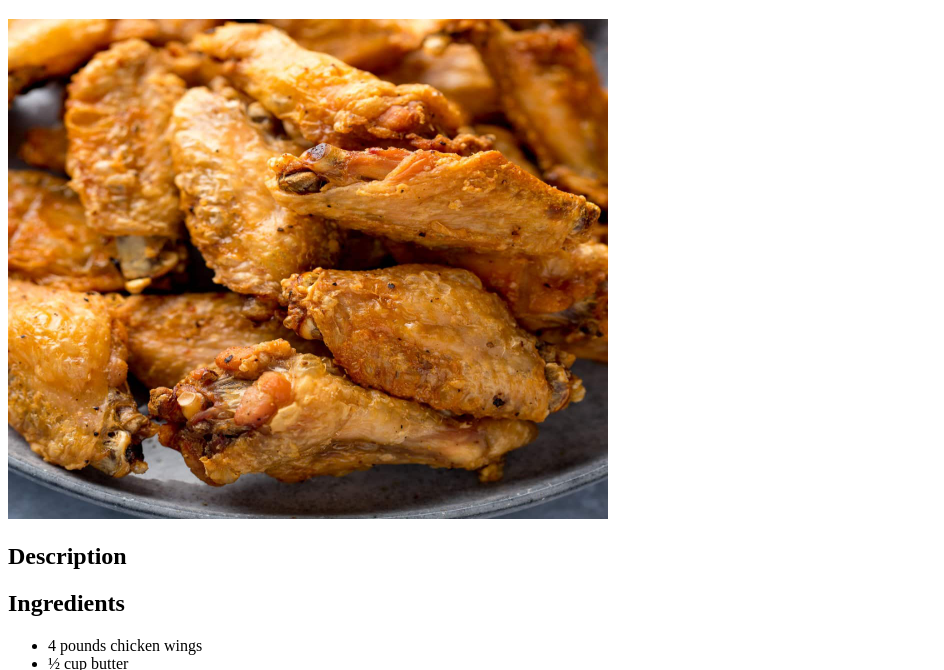
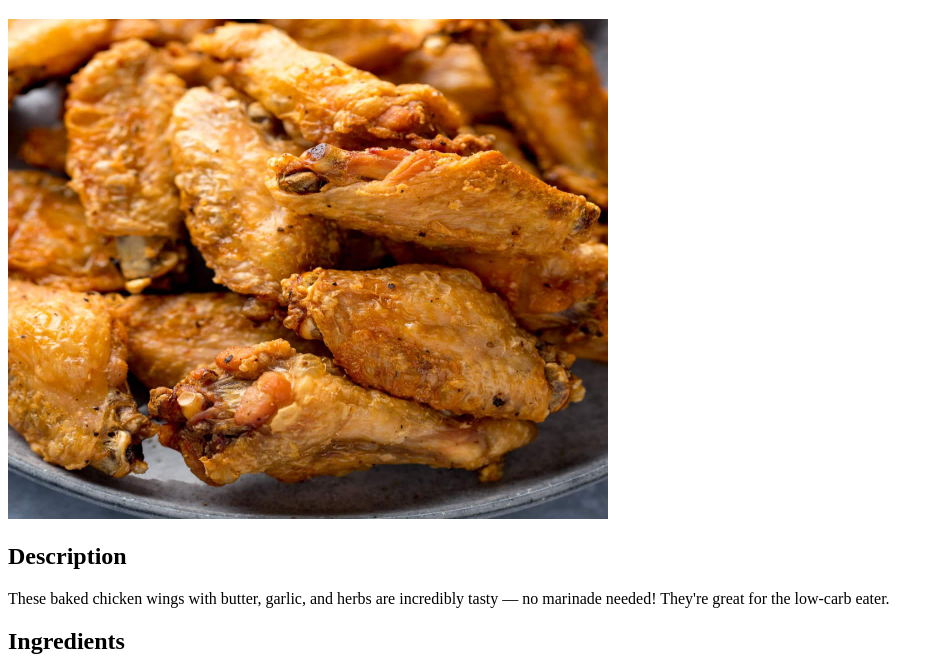
Before and after one commit to RobotH0use/odin-recipes, a plain HTML site: page recipes/chicken-wings.html in a window 1280 px wide. Shown: the part 61-731 px from the top of the page, without its empty margins (0-944 px from the left). Drawn offline with Linux system fonts and the light colour scheme.

Commit message:
Edit chicken-wings.html to display description

```diff
--- a/recipes/chicken-wings.html
+++ b/recipes/chicken-wings.html
@@ -1,16 +1,19 @@
 <!DOCTYPE html>
 <html lang="en">
+
 <head>
     <meta charset="UTF-8">
     <meta name="viewport" content="width=device-width, initial-scale=1.0">
     <title>Crispy Baked Chicken Wings</title>
 
 </head>
+
 <body>
     <h1>Crispy Baked Chicken Wings</h1>
     <img src="../image/chickenwings.jpg" width="600" height="500">
     <h2>Description</h2>
-    <p></p>
+    <p>These baked chicken wings with butter, garlic, and herbs are incredibly tasty — no marinade needed! They're great
+        for the low-carb eater.</p>
     <h2>Ingredients</h2>
     <ul>
         <li>4 pounds chicken wings</li>
@@ -25,12 +28,18 @@
     </ul>
     <h2>Steps</h2>
     <ol>
-        <li>Preheat the oven to 350 degrees F (175 degrees C). Line a shallow baking dish with aluminum foil and grease lightly.</li>
+        <li>Preheat the oven to 350 degrees F (175 degrees C). Line a shallow baking dish with aluminum foil and grease
+            lightly.</li>
         <li>Cut off chicken wing tips and discard. Cut between the joints to separate each wing into two pieces.</li>
-        <li>Heat butter and garlic in a small saucepan over low heat until butter is melted and garlic is fragrant, 3 to 5 minutes.</li>
+        <li>Heat butter and garlic in a small saucepan over low heat until butter is melted and garlic is fragrant, 3 to
+            5 minutes.</li>
         <li>Mix Parmesan cheese, parsley, oregano, paprika, salt, and pepper together in a shallow bowl.</li>
-        <li>Dip chicken wing pieces into melted butter mixture, then press into Parmesan mixture to coat all over. Arrange in the prepared baking dish. Drizzle any remaining butter on top.</li>
-        <li>Bake in the preheated oven until no longer pink in the center, the juices run clear, and the skin is browned, about 1 hour. An instant-read thermometer inserted into the center should read at least 165 degrees F (74 degrees C).</li>
+        <li>Dip chicken wing pieces into melted butter mixture, then press into Parmesan mixture to coat all over.
+            Arrange in the prepared baking dish. Drizzle any remaining butter on top.</li>
+        <li>Bake in the preheated oven until no longer pink in the center, the juices run clear, and the skin is
+            browned, about 1 hour. An instant-read thermometer inserted into the center should read at least 165 degrees
+            F (74 degrees C).</li>
     </ol>
 </body>
+
 </html>
```
